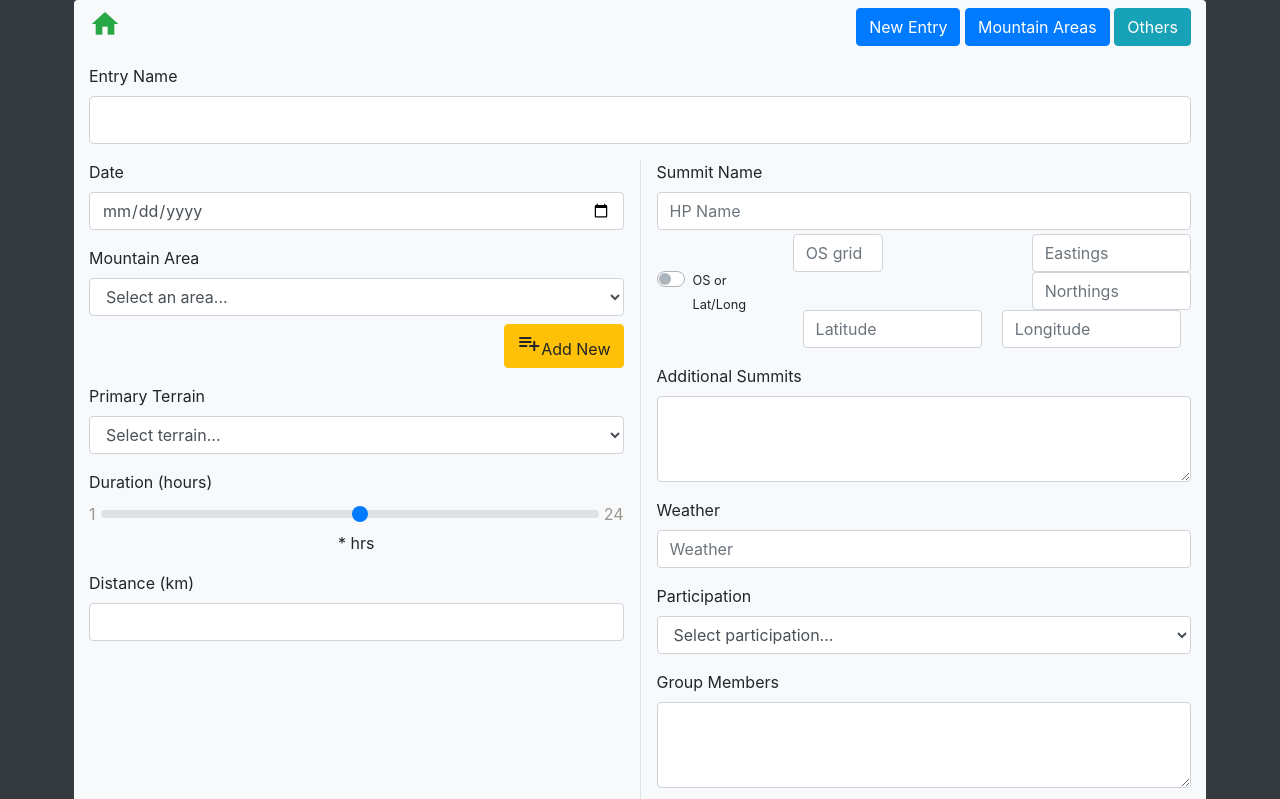
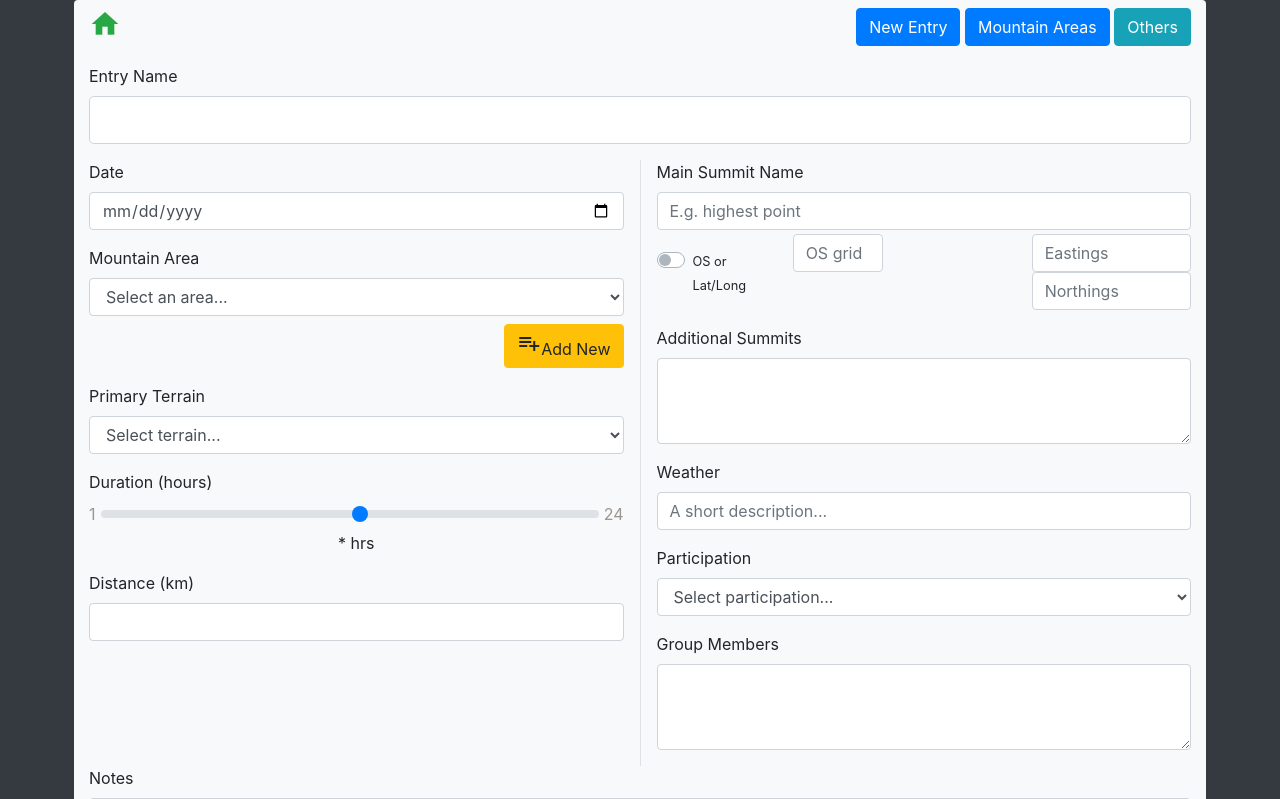
Before and after one commit to davebland/the-mountain-logbook, a Flask app: template templates/new-edit.html in a window 1280 px wide. Shown: the part 64-863 px from the top of the page. Run offline with Flask 2, Linux system fonts and the light colour scheme; the template is opened without the code that fills it, so the values that code supplies are empty; parts of the project's set-up code (start-up, migrations or seed data) failed here and were passed over; some libraries are stand-ins or nearby versions.

Commit message:
updates to new entry form

```diff
--- a/app.py
+++ b/app.py
@@ -131,6 +131,17 @@ def get():
         return get_entries(request.form['entry_id'], request.form['user_id'], request.form['area_id'])
     return redirect( url_for('index') )
 
+@app.route('/get/areas')
+def areas():
+    """ Return dict of areas and id's """
+    if login_check():
+        areas_raw = db.get_areas()
+        area_dict = {}
+        for area in areas_raw:
+            area_dict[area['name']] = str(area['_id'])
+        return area_dict
+    return "Not logged in"
+
 # ROUTES (create data)
 
 @app.route('/create/<create_type>', methods=["POST"])
--- a/templates/new-edit.html
+++ b/templates/new-edit.html
@@ -48,7 +48,7 @@
                         <div class="form-group">
                             <!-- Primary Terrain -->
                             <label for="select-primary-terrain">Primary Terrain</label>
-                            <select class="form-control" id="select-primary-terrain" name="primary_terrain">
+                            <select class="form-control" id="select-primary-terrain" name="primary_terrain" required>
                                 {% if entry %}
                                     <option value="{{ entry.primary_terrain }}" selected>{{ entry.primary_terrain }}</option>
                                 {% else %}
@@ -75,8 +75,8 @@
                     <div class="col-lg pl-3">
                         <!-- Highest Point -->
                         <div class="form-group">
-                            <label for="input-highest-point-name">Summit Name</label>
-                            <input type="text" class="form-control" id="input-highest-point-name" name="highest_point_name" placeholder="HP Name" value="{{ entry.highest_point_name }}">
+                            <label for="input-highest-point-name">Main Summit Name</label>
+                            <input type="text" class="form-control" id="input-highest-point-name" name="highest_point_name" placeholder="E.g. highest point" value="{{ entry.highest_point_name }}">
                             <div class="form-row align-items-center mt-1">
                                 <div class="col-3">
                                     <div class="custom-control custom-switch">
@@ -105,12 +105,12 @@
                         <div class="form-group">
                             <!-- Weather -->
                             <label for="input-eather">Weather</label>
-                            <input type="text" class="form-control" id="input-weather" name="weather" placeholder="Weather" value="{{ entry.weather }}">
+                            <input type="text" class="form-control" id="input-weather" name="weather" placeholder="A short description..." value="{{ entry.weather }}">
                         </div>
                         <div class="form-group">
                             <!-- Participation -->
                             <label for="select-participation">Participation</label>
-                            <select class="form-control" id="select-participation" name="participation">
+                            <select class="form-control" id="select-participation" name="participation" required>
                                 {% if entry %}
                                     <option value="{{ entry.participation }}" selected>{{ entry.participation }}</option>
                                 {% else %}
@@ -183,15 +183,20 @@
         event.preventDefault();
     });
 
+    // Setup for to show only OS grid input elements to start with
+    $('#inputs-highest-point-latlong').hide();
+
     // Create ajax call to add new area to DB, close modal and update page
     function addNewArea(newAreaForm) {
         let newAreaName = newAreaForm.area_name.value;
         let createAreaUrl = "{{ url_for('create', create_type='area') }}"
         $.post(createAreaUrl, {'name' : newAreaName}, function(result) {
-                        // If post request successful then close modal and add area to select
-                        $('#modal-add-new-area').modal('hide')
-                        $('#select-area-name').append(`<option value="${result}" selected>${result}</option>`)
-                })
+            // If post request successful then close modal and add get new area id to add to select
+            $('#modal-add-new-area').modal('hide')
+            $.get('{{ url_for("areas") }}', function(areaDict) {
+                $('#select-area-name').append(`<option value="${areaDict[newAreaName]}" selected>${newAreaName}</option>`)
+            });
+        })
     }
 
     // Toggle the coordinate system used to entry highest point between OS and Lat/Long
```
